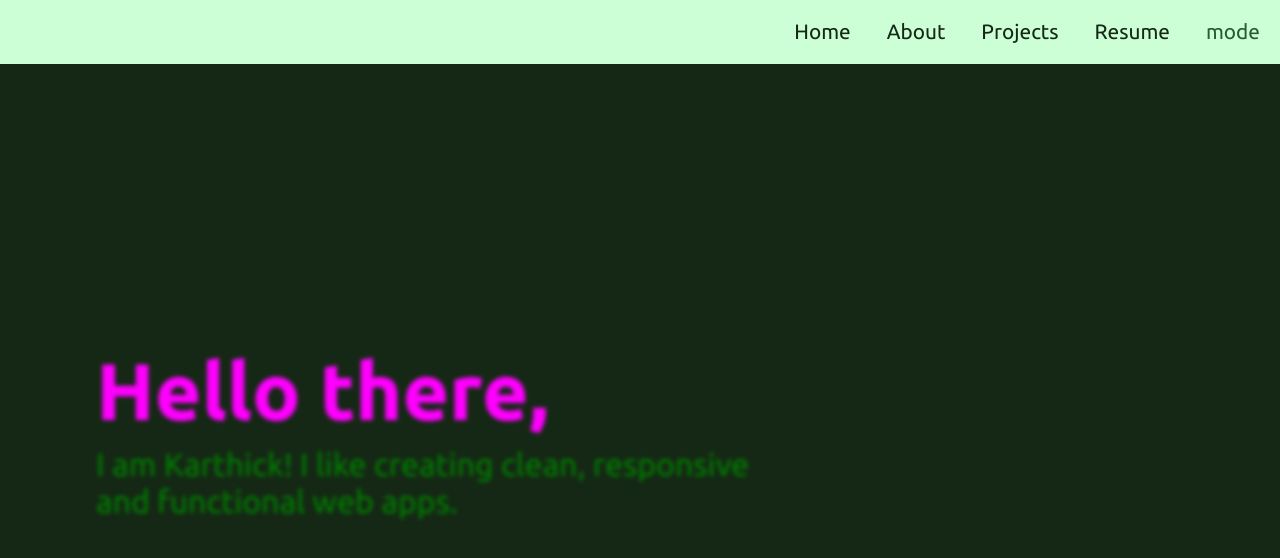
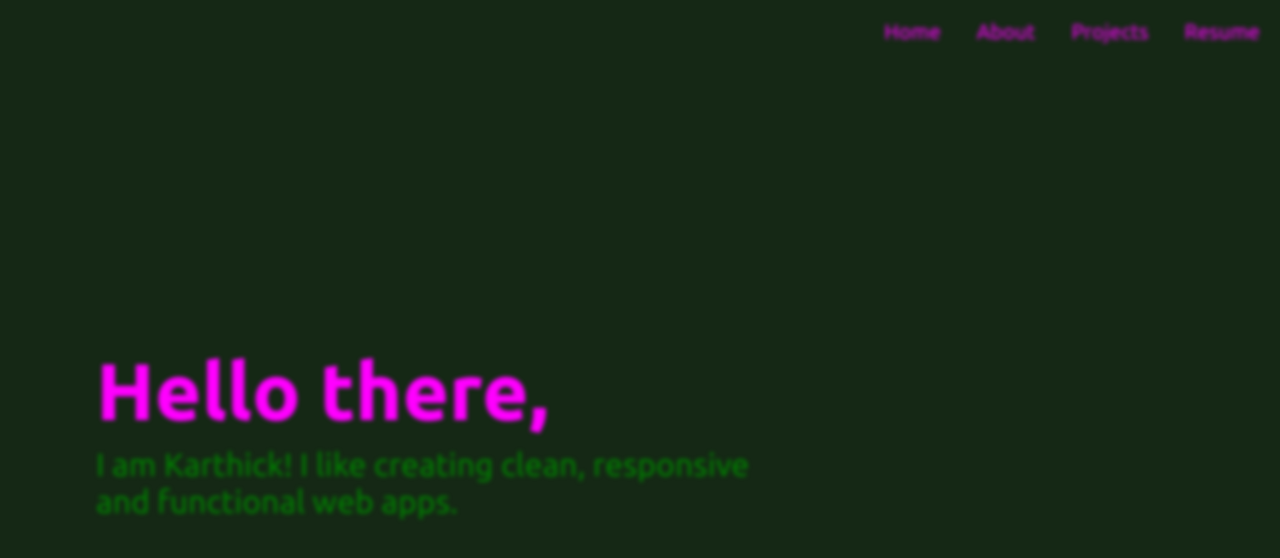
Before and after one commit to karthicbz/portfolio, a React (Create React App) app: page / in a window 1280 px wide. Shown: the top 558 px of the page. Built offline with nearby package versions, Linux system fonts and the light colour scheme.

Commit message:
added blur text

```diff
--- a/src/components/NameContainer.jsx
+++ b/src/components/NameContainer.jsx
@@ -35,8 +35,8 @@ const NameContainer = () => {
     <DIV>
       <p>Hello there,</p>
       <p>
-        I am Karthick! I like creating clean, responsive and functional web
-        apps.
+        I am Karthick! I like creating <span className="clean">clean</span>,
+        responsive and functional web apps.
       </p>
     </DIV>
   );
--- a/src/components/Navbar.jsx
+++ b/src/components/Navbar.jsx
@@ -5,10 +5,11 @@ import { Link } from "react-router-dom";
 const NavBar = styled.div`
   /* box-sizing: border-box; */
   width: 100%;
-  background-color: #cdffd6;
+  background-color: transparent;
   display: grid;
   grid-column: 1/2;
   grid-row: 1/2;
+  filter: blur(1px);
 
   & > ul {
     display: flex;
@@ -24,9 +25,10 @@ const NavBar = styled.div`
   & > ul > li {
     padding: 8px;
     border: 2px solid transparent;
+    filter: blur(2px);
 
     & > a {
-      color: #152815;
+      color: fuchsia;
       text-decoration: none;
     }
   }
@@ -34,6 +36,7 @@ const NavBar = styled.div`
   & > ul > li:hover {
     border-bottom-color: #48a85a;
     cursor: pointer;
+    filter: blur(1px);
   }
 `;
 
@@ -53,7 +56,6 @@ const Navbar = () => {
         <li>
           <Link to="/Resume">Resume</Link>
         </li>
-        <li>mode</li>
       </ul>
     </NavBar>
   );
```
